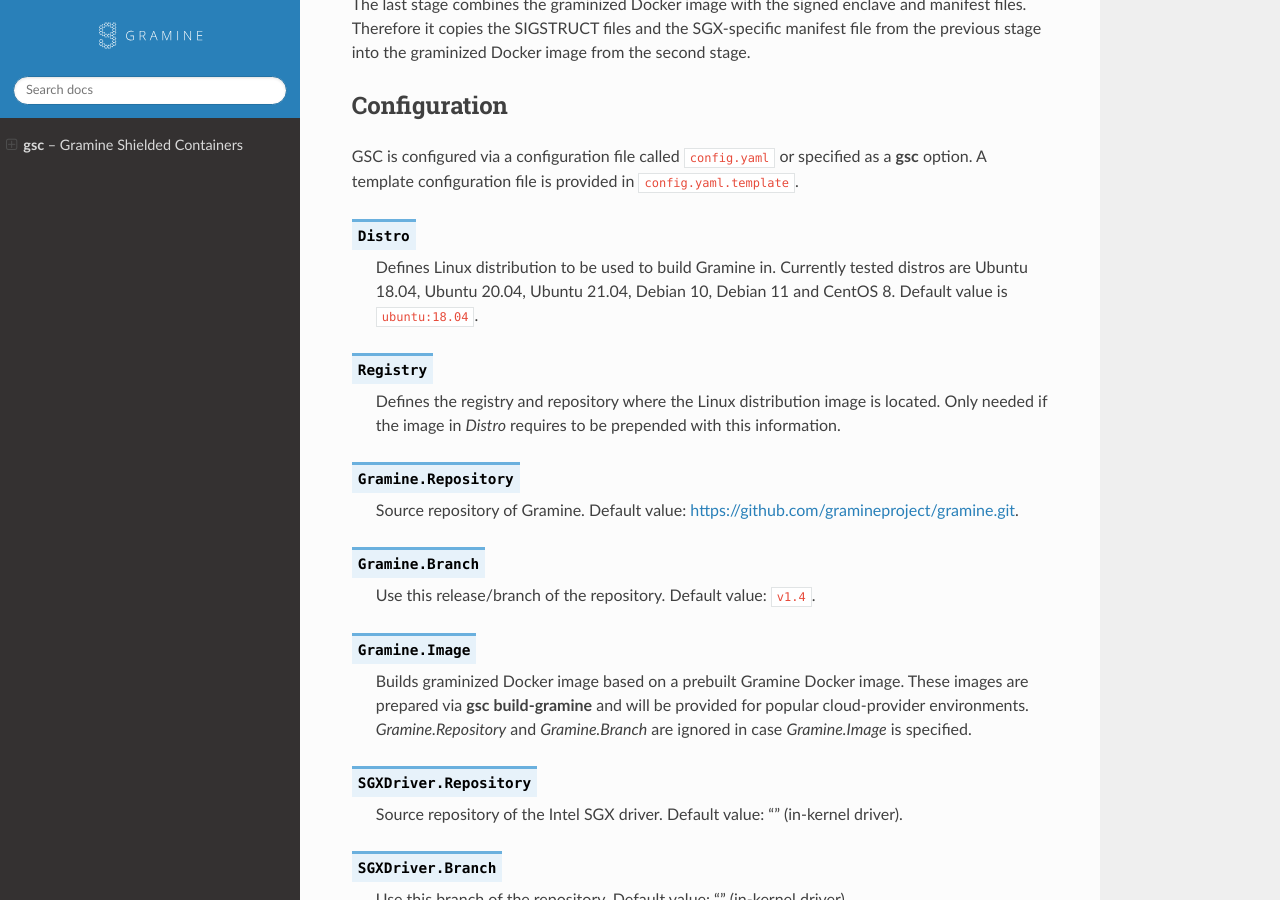
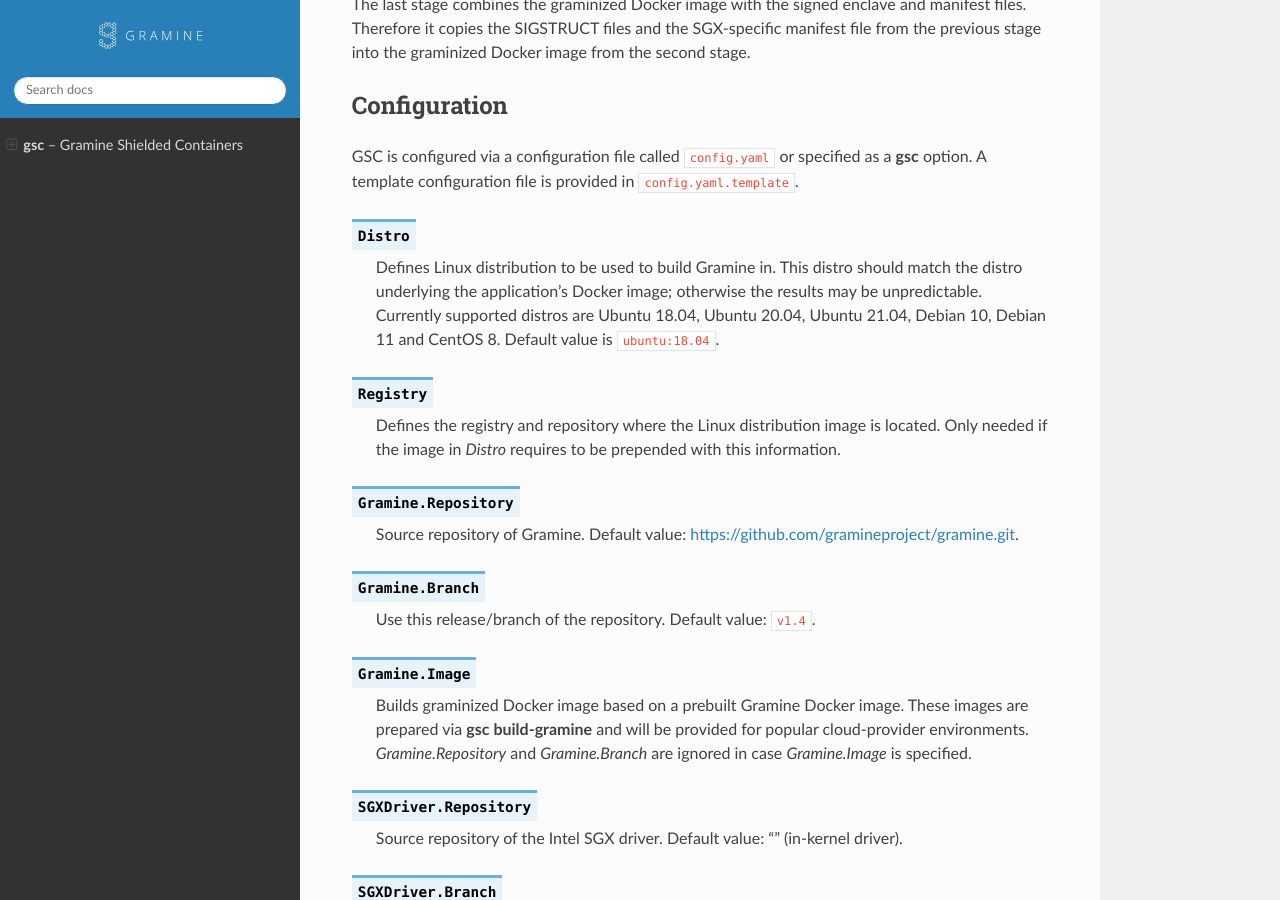
Before and after one commit to gramineproject/gsc, a Sphinx documentation site: the page built from Documentation/index.rst, in a window 1280 px wide and 900 px high, scrolled down 5705 px. Built offline with Sphinx 7.4.7 and the Read the Docs theme 2.0.0, drawn with Linux system fonts in a browser that asks for light colours.

Commit message:
Explain what OS distro should be specified in config file
Signed-off-by: Dmitrii Kuvaiskii <dmitrii.kuvaiskii@intel.com>

```diff
--- a/Documentation/index.rst
+++ b/Documentation/index.rst
@@ -310,9 +310,11 @@ in :file:`config.yaml.template`.
 
 .. describe:: Distro
 
-   Defines Linux distribution to be used to build Gramine in. Currently tested
-   distros are Ubuntu 18.04, Ubuntu 20.04, Ubuntu 21.04, Debian 10, Debian 11
-   and CentOS 8. Default value is ``ubuntu:18.04``.
+   Defines Linux distribution to be used to build Gramine in. This distro should
+   match the distro underlying the application's Docker image; otherwise the
+   results may be unpredictable. Currently supported distros are Ubuntu 18.04,
+   Ubuntu 20.04, Ubuntu 21.04, Debian 10, Debian 11 and CentOS 8. Default value
+   is ``ubuntu:18.04``.
 
 .. describe:: Registry
 
```
Also changed, not shown: 1 other file.
